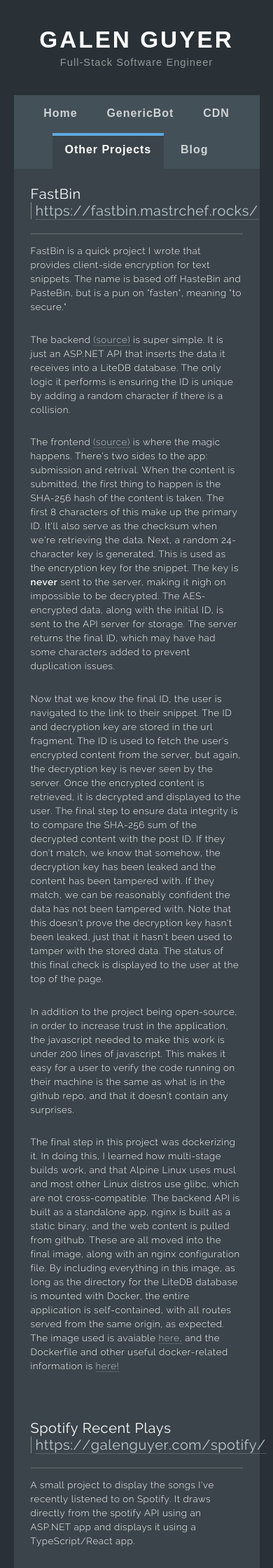
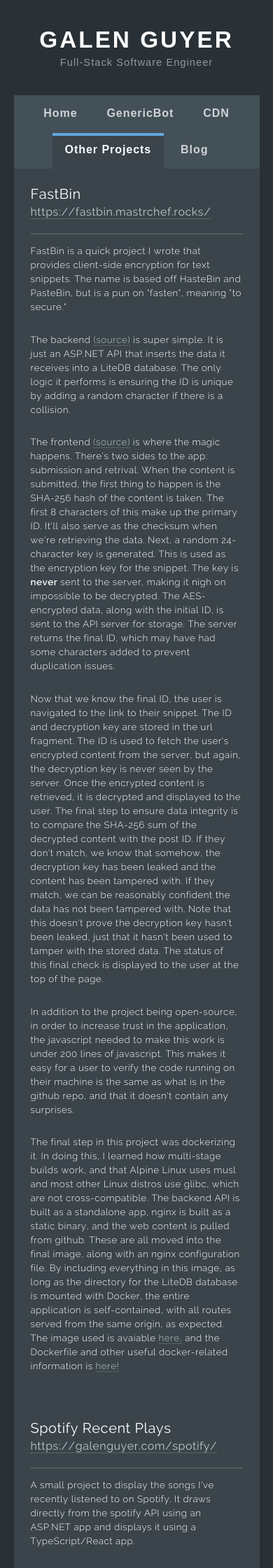
Before and after one commit to galenguyer/galenguyer.github.io.v1, a Jekyll site: the page built from projects.html, in a window 390 px wide. Shown: the top 2240 px of the page at 70% size. Built offline with Jekyll 4.4.1, drawn with Linux system fonts in a browser that asks for light colours.

Commit message:
Clean up mobile project formatting

```diff
--- a/_sass/main/_article.scss
+++ b/_sass/main/_article.scss
@@ -25,6 +25,10 @@ article {
         font-size: 1.5em;
         font-weight: 400;
         line-height: 1.2;
+    }
+    .projlink {
+        border-left: 1px solid #8e8f91;
+        padding-left: 6px;
     }
     p {
         margin: 1em 0 2em 0;
@@ -79,6 +83,11 @@ article {
         h1{
             padding: 0px;
         }
+        .projlink {
+            border-left: none;
+            padding-left: 0px;
+            font-size: 0.8em;
+        }
         br {
             line-height: 0.2rem;
             display: block;
--- a/projects.html
+++ b/projects.html
@@ -6,7 +6,7 @@ id: projects
 ---
 
 <article>
-    <h3 id='fastbin'>FastBin <span style="border-left: 1px solid #8e8f91; padding-left: 6px;"><a href="https://fastbin.mastrchef.rocks/">https://fastbin.mastrchef.rocks/</a></span></h2>
+    <h3 id='fastbin'>FastBin <span class="projlink"><a href="https://fastbin.mastrchef.rocks/">https://fastbin.mastrchef.rocks/</a></span></h2>
     <p>FastBin is a quick project I wrote that provides client-side encryption for text snippets. The name is based off HasteBin and PasteBin, but is a pun on "fasten", meaning "to secure."</p>
     <p>The backend <a href="https://github.com/galenguyer/FastBin-Server">(source)</a> is super simple. It is just an ASP.NET API that inserts the data it receives into a LiteDB database. The only logic it performs is ensuring the ID is unique by adding a random character if there is a collision.</p>
     <p>The frontend <a href="https://github.com/galenguyer/FastBin-Web">(source)</a> is where the magic happens. There's two sides to the app: submission and retrival. When the content is submitted, the first thing to happen is the SHA-256 hash of the content is taken. The first 8 characters of this make up the primary ID. It'll also serve as the checksum when we're retrieving the data. Next, a random 24-character key is generated. This is used as the encryption key for the snippet. The key is <b>never</b> sent to the server, making it nigh on impossible to be decrypted. The AES-encrypted data, along with the initial ID, is sent to the API server for storage. The server returns the final ID, which may have had some characters added to prevent duplication issues.</p>
@@ -16,7 +16,7 @@ id: projects
 
     <br><br>
 
-    <h3 id='spotify'>Spotify Recent Plays <span style="border-left: 1px solid #8e8f91; padding-left: 6px;"><a href="https://galenguyer.com/spotify/">https://galenguyer.com/spotify/</a></span></h2>
+    <h3 id='spotify'>Spotify Recent Plays <span class="projlink"><a href="https://galenguyer.com/spotify/">https://galenguyer.com/spotify/</a></span></h2>
     <p>A small project to display the songs I've recently listened to on Spotify. It draws directly from the spotify API using an ASP.NET app and displays it using a TypeScript/React app.</p>
     <p>The backend API is written in ASP.NET Core. To build it, I started by learning how <a href="https://oauth.net/2/">OAuth 2.0</a> works and implementing a client for it from scratch. It redirects to the login page, and once the callback token is recieved, it exchanges it for the access and refresh tokens. The client also automatically handles refreshing the tokens before they expire. In order to prevent someone else from logging in and displaying their data instead, during the login flow I verify that the email on the connecting account matches the one in the configuration. If it doesn't, the attempt is thrown out.</p>
     <p>The backend also scrapes YouTube to provide links to each song on the webpage. YouTube doesn't provide an API so I was forced to extract the link from the search page with some regex. Once I get the search result the first time, it gets saved so I don't have to spam YouTube with search requests every time someone loads the page.</p>
```
